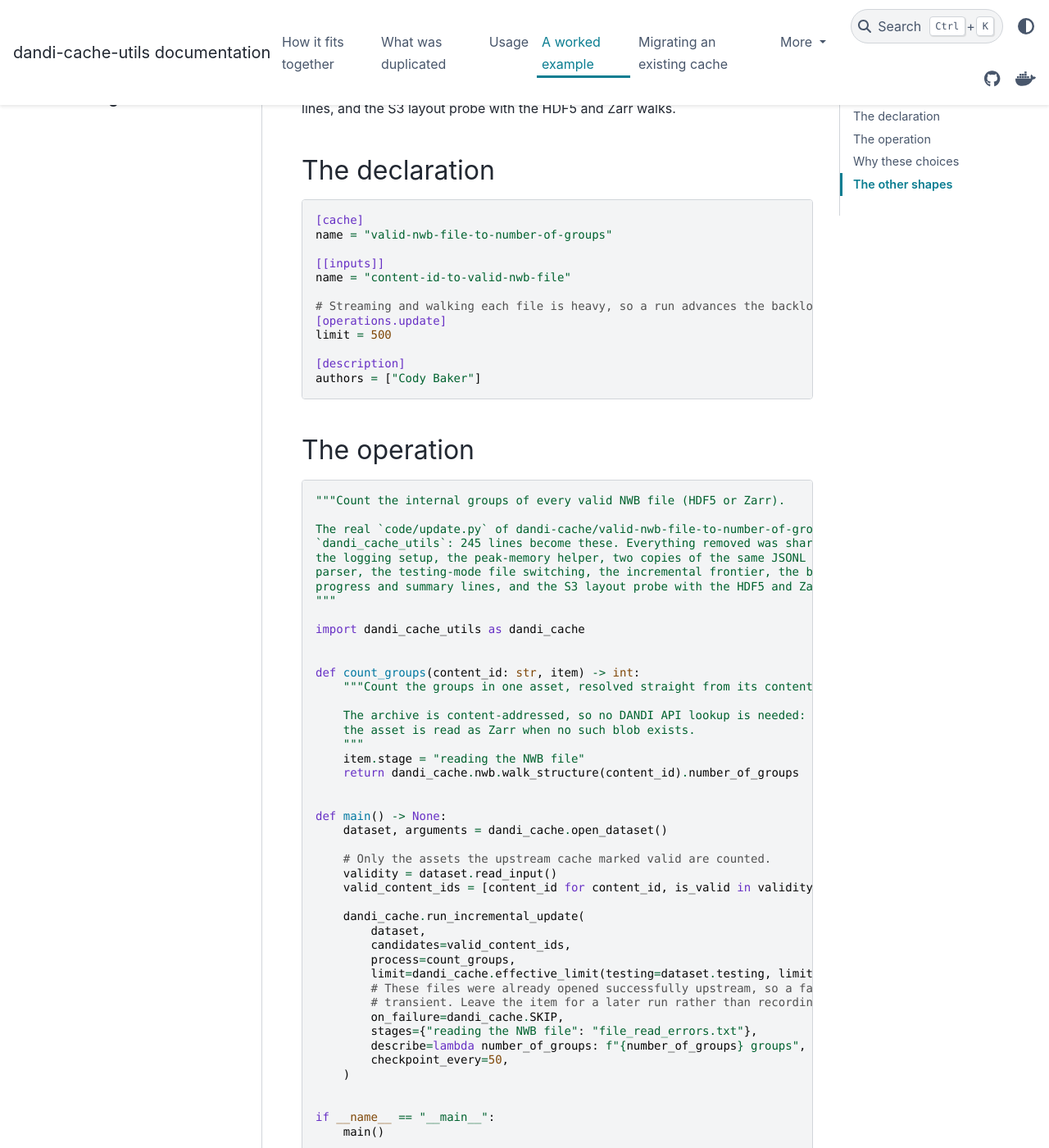
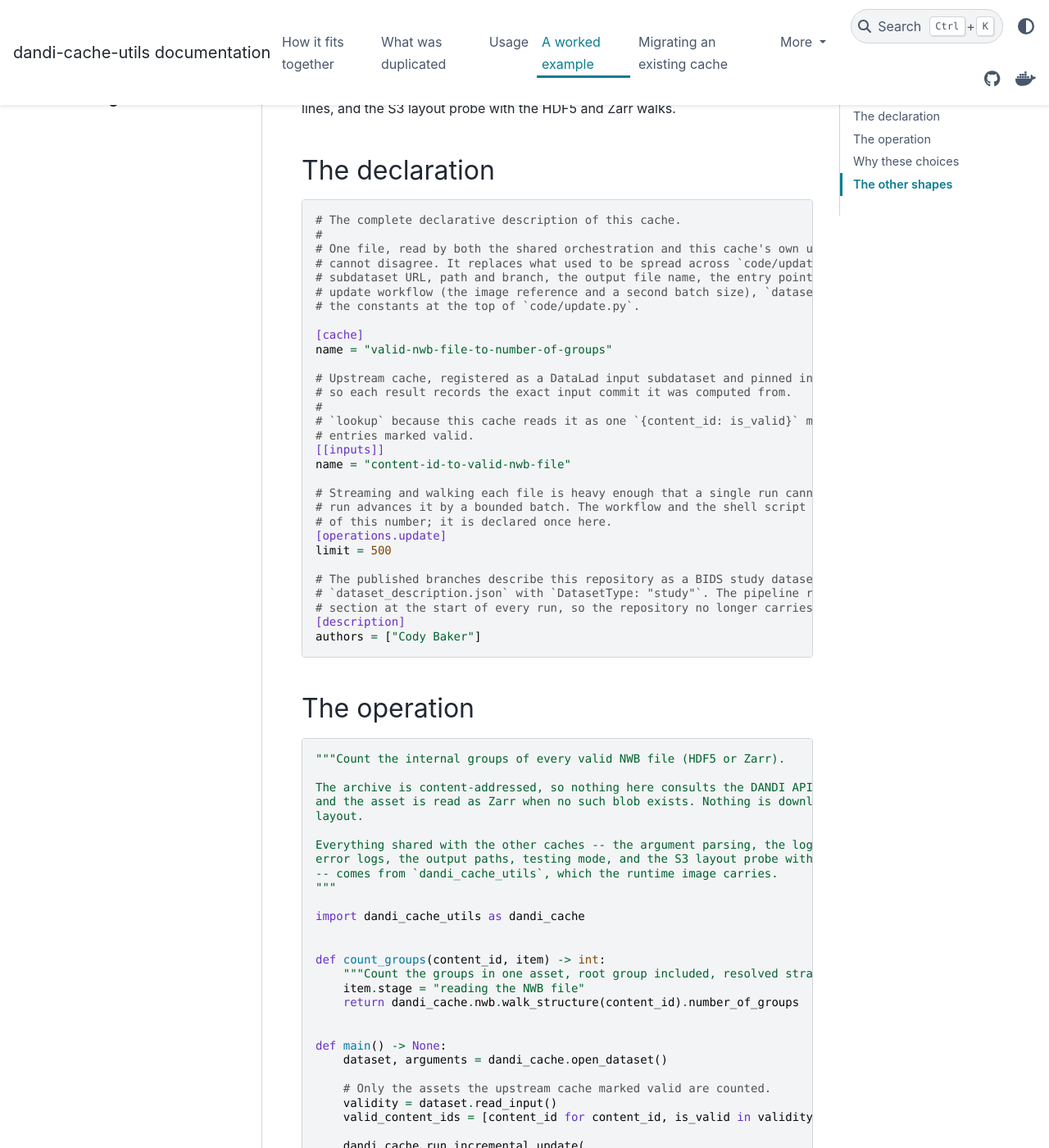
Before and after one commit to dandi-cache/dandi-cache-utils, a Sphinx documentation site: the page built from docs/examples/index.md, in a window 1280 px wide and 1400 px high, scrolled down 455 px. Shown: the whole window at 82% size. Built offline with Sphinx 7.4.7 and the PyData theme 0.15.4, drawn with Linux system fonts in a browser that asks for light colours; some of the changed text lies outside the part shown.

Commit message:
Make the worked example a copy of the cache it describes
The example page says it is not a sketch, so the two files it includes are
now copies of what dandi-cache/valid-nwb-file-to-number-of-groups#6
actually puts in that repository, comments and all, rather than a trimmed
rendering of it. The line count follows.

Co-Authored-By: Claude Opus 5 <noreply@anthropic.com>
Claude-Session: https://claude.ai/code/session_01By6NDx4JVHhLh6e4mNHR4m

```diff
--- a/docs/examples/index.md
+++ b/docs/examples/index.md
@@ -4,9 +4,9 @@
 Streaming and walking each file costs real time, so a run advances the backlog by a bounded batch and leaves a failure for the next one.
 
 It is not a sketch.
-This is that repository's own `code/update.py` after the boilerplate was removed, and the test suite parses the `cache.toml` and compiles the code on every run, so an API change that would break it fails here rather than in a cache's next scheduled update.
+These two files are copies of that repository's own, and the test suite parses the `cache.toml` and compiles the code on every run, so an API change that would break it fails here rather than in a cache's next scheduled update.
 
-**245 lines became 45.** What went: the logging setup, the peak-memory helper, two copies of the same JSONL loader, the argument parser, the testing-mode file switching, the incremental frontier, the batch loop with its progress and summary lines, and the S3 layout probe with the HDF5 and Zarr walks.
+**245 lines became 43.** What went: the logging setup, the peak-memory helper, two copies of the same JSONL loader, the argument parser, the testing-mode file switching, the incremental frontier, the batch loop with its progress and summary lines, and the S3 layout probe with the HDF5 and Zarr walks.
 
 ## The declaration
 
--- a/docs/examples/valid-nwb-file-to-number-of-groups/code/update.py
+++ b/docs/examples/valid-nwb-file-to-number-of-groups/code/update.py
@@ -1,21 +1,19 @@
 """Count the internal groups of every valid NWB file (HDF5 or Zarr).
 
-The real `code/update.py` of dandi-cache/valid-nwb-file-to-number-of-groups, rewritten on
-`dandi_cache_utils`: 245 lines become these. Everything removed was shared with its siblings --
-the logging setup, the peak-memory helper, two copies of the same JSONL loader, the argument
-parser, the testing-mode file switching, the incremental frontier, the batch loop with its
-progress and summary lines, and the S3 layout probe with the HDF5 and Zarr walks.
+The archive is content-addressed, so nothing here consults the DANDI API: the blob key is probed
+and the asset is read as Zarr when no such blob exists. Nothing is downloaded either, in either
+layout.
+
+Everything shared with the other caches -- the argument parsing, the logging, the batch cap, the
+error logs, the output paths, testing mode, and the S3 layout probe with the HDF5 and Zarr walks
+-- comes from `dandi_cache_utils`, which the runtime image carries.
 """
 
 import dandi_cache_utils as dandi_cache
 
 
-def count_groups(content_id: str, item) -> int:
-    """Count the groups in one asset, resolved straight from its content ID.
-
-    The archive is content-addressed, so no DANDI API lookup is needed: the blob key is probed and
-    the asset is read as Zarr when no such blob exists.
-    """
+def count_groups(content_id, item) -> int:
+    """Count the groups in one asset, root group included, resolved straight from its content ID."""
     item.stage = "reading the NWB file"
     return dandi_cache.nwb.walk_structure(content_id).number_of_groups
 
```
Also changed, not shown: docs/examples/valid-nwb-file-to-number-of-groups/cache.toml (+19 -1 lines).
